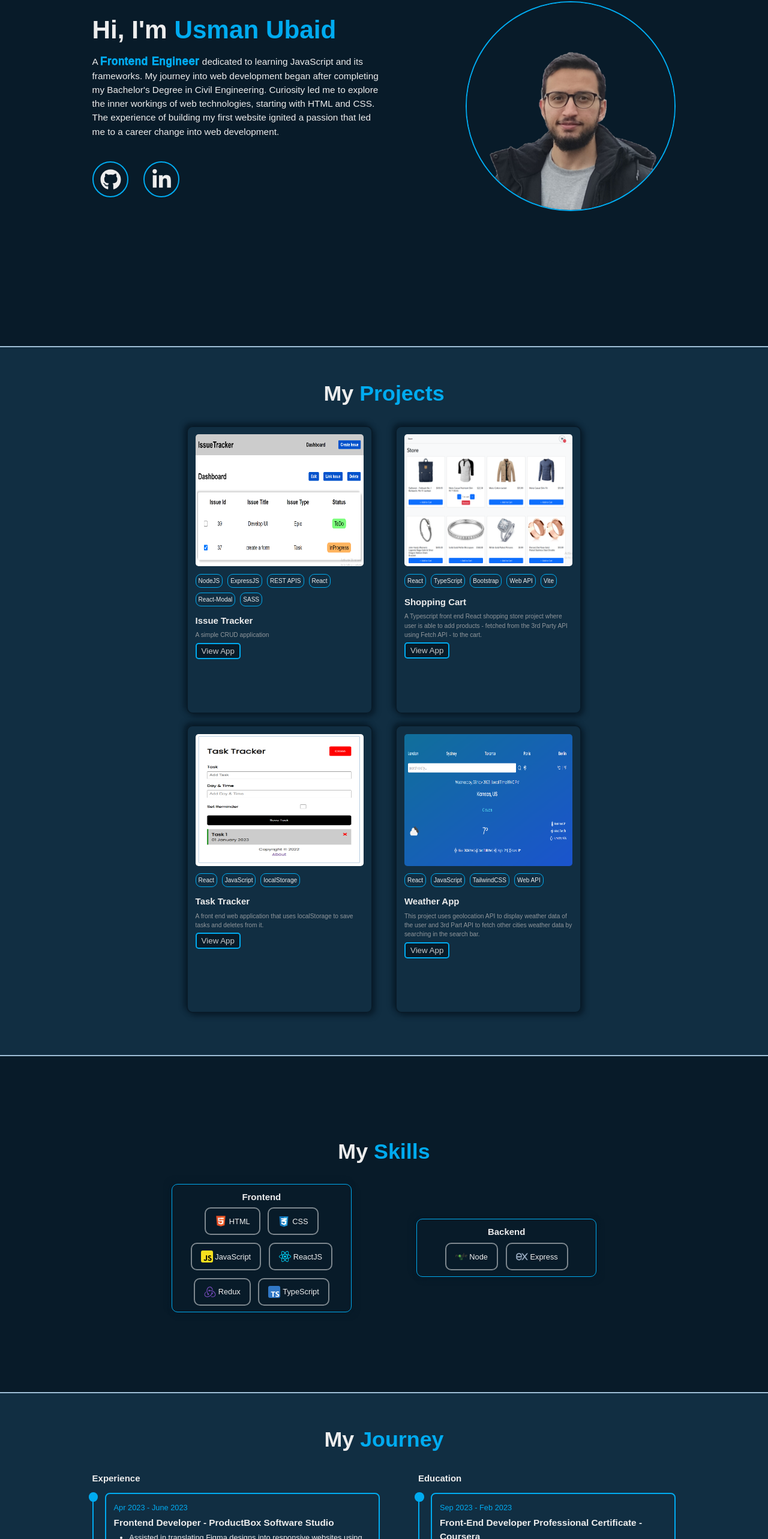
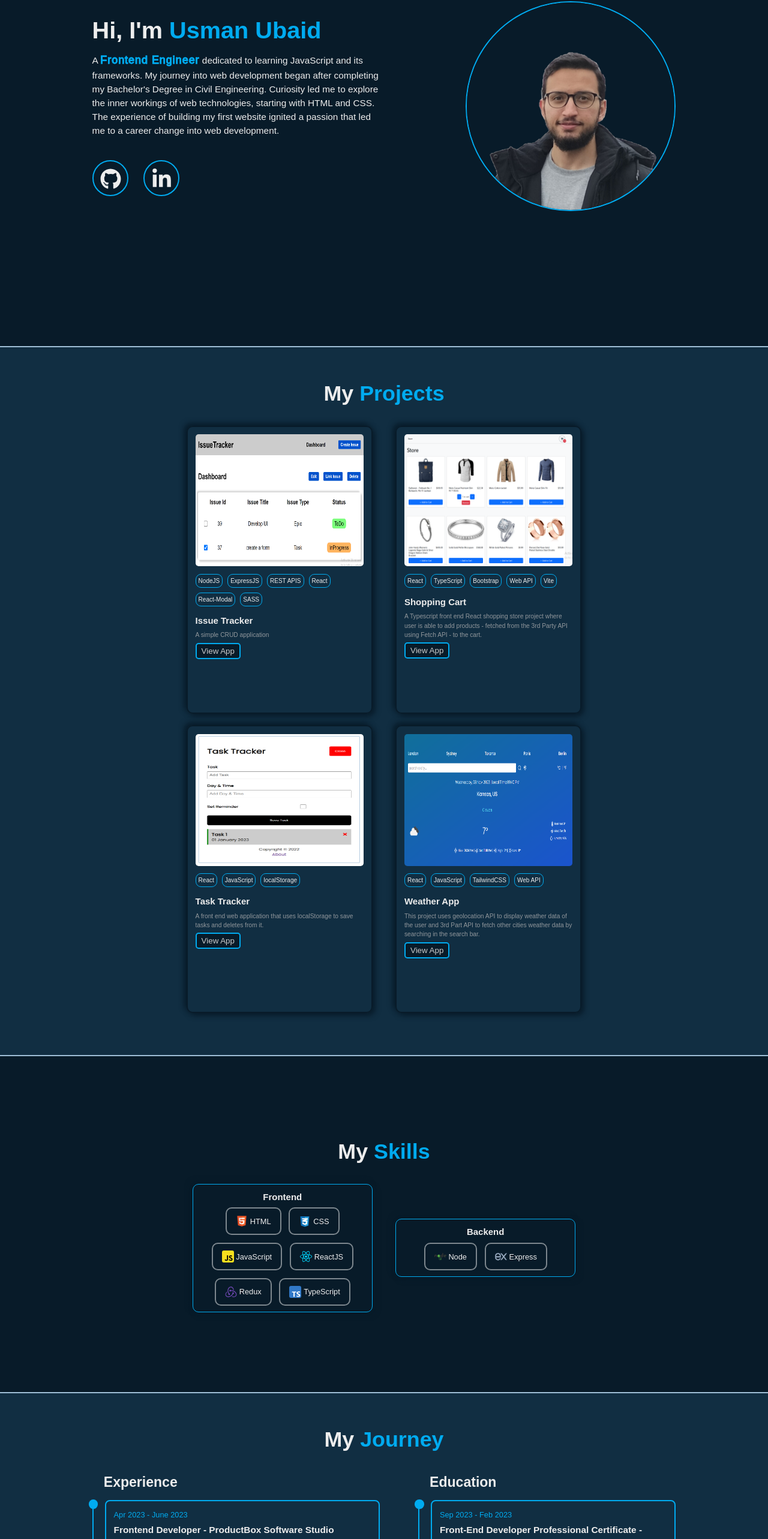
Before and after one commit to Usman-Ubaid/portfolio, a React (Vite) app: page / in a window 1280 px wide. Shown: the part 223-2789 px from the top of the page at 60% size. Built offline with nearby package versions, Linux system fonts and the light colour scheme.

Commit message:
minor css changes

```diff
--- a/src/components/Home.tsx
+++ b/src/components/Home.tsx
@@ -8,7 +8,6 @@ const Home = () => {
         <h1>
           Hi, I'm <span>Usman Ubaid</span>
         </h1>
-        {/* <h3>Frontend Engineer</h3> */}
         <p>
           A <span>Frontend Engineer</span> dedicated to learning JavaScript and
           its frameworks. My journey into web development began after completing
--- a/src/styles/css/main.css
+++ b/src/styles/css/main.css
@@ -79,16 +79,11 @@ span {
   gap: 2.5rem;
   font-weight: 500;
 }
-.header .bx-menu {
-  font-size: 3rem;
+.header .menu-bar {
+  font-size: 2.5rem;
   cursor: pointer;
   color: #ededed;
   display: none;
-}
-
-.navbar-bg {
-  background-color: #112e42;
-  border-bottom: 2px solid rgb(159, 191, 214);
 }
 
 @media (max-width: 820px) {
@@ -99,20 +94,27 @@ span {
     flex-direction: row;
     width: 100%;
   }
-  .header .menu-logo .bx-menu {
+  .header .menu-logo .menu-bar {
     display: block;
   }
-  .header .nav-list {
-    border-top: 2px solid #00abf0;
-    display: block;
-    background-color: #081b29;
+  .header .primary-nav {
     position: absolute;
-    padding: 0 9%;
     top: 100%;
     left: -100%;
     width: 100%;
-    transition: 0.25s ease;
-    transition-delay: 0.15s;
+    background-color: #081b29;
+    padding: 0 12%;
+    transition: transform 0.3s ease-in-out, left 0.3s ease-in-out;
+    transform: translateX(-100%);
+    pointer-events: none;
+  }
+  .header .primary-nav.active {
+    left: 0;
+    pointer-events: auto;
+    transform: translateX(0);
+  }
+  .header .nav-list {
+    display: block;
   }
   .header .nav-list a {
     display: block;
@@ -122,14 +124,6 @@ span {
   }
   .header .nav-list a:last-child {
     margin-bottom: 2.5rem;
-  }
-  .header .active {
-    left: 0;
-  }
-}
-@media (max-width: 600px) {
-  .header {
-    padding: 0.4rem 5%;
   }
 }
 .home {
@@ -144,10 +138,14 @@ span {
   margin-right: 2rem;
 }
 .home .intro-container h1 {
-  font-size: 3.3rem;
+  font-size: 3.1rem;
   font-weight: 700;
   line-height: 1.2;
-  white-space: nowrap;
+}
+@media (max-width: 425px) {
+  .home .intro-container h1 span {
+    display: block;
+  }
 }
 .home .intro-container p {
   font-size: 1.2rem;
@@ -265,7 +263,6 @@ span {
 }
 .education {
   background-color: #112e42;
-  min-height: 90vh;
   padding-top: 4rem;
   padding-bottom: 4rem;
 }
@@ -280,8 +277,9 @@ span {
   flex-direction: row;
   column-gap: 5rem;
 }
-.education .wrapper .column-box > h3 {
-  font-size: 2rem;
+.education .wrapper .left > h3,
+.education .wrapper .right > h3 {
+  font-size: 1.8rem;
   padding-left: 1.5rem;
 }
 
@@ -348,19 +346,11 @@ span {
 }
 
 @media (max-width: 920px) {
-  .education {
-    margin: 3rem 0;
-  }
   .education .wrapper {
     display: block;
   }
   .education .wrapper > .column-box:first-child {
     margin-bottom: 3rem;
-  }
-}
-@media (max-width: 600px) {
-  .education {
-    padding: 0 5%;
   }
 }
 .skills {
@@ -372,16 +362,16 @@ span {
 }
 @media (max-width: 920px) {
   .skills {
-    min-height: 80vh;
+    min-height: 90vh;
   }
 }
 .skills .card-wrapper {
   display: flex;
   align-items: center;
-  justify-content: space-around;
+  justify-content: center;
   flex-direction: row;
   flex-wrap: wrap;
-  width: 80%;
+  width: 100%;
   gap: 3rem;
 }
 .skills .card-wrapper .card {
@@ -501,13 +491,10 @@ span {
 }
 
 .footer {
-  padding: 3rem 8rem;
+  padding: 2rem 0;
 }
 .footer div {
   text-align: center;
-}
-.footer div p {
-  margin-bottom: 12px;
 }
 
 @media (max-width: 1280px) {
--- a/src/styles/scss/_education.scss
+++ b/src/styles/scss/_education.scss
@@ -3,7 +3,6 @@
 
 .education {
   background-color: $db-color;
-  min-height: 90vh;
   padding-top: 4rem;
   padding-bottom: 4rem;
 
@@ -16,8 +15,9 @@
     @include flex-center(flex-start, space-between, row);
     column-gap: 5rem;
 
-    .column-box > h3 {
-      font-size: 2rem;
+    .left > h3,
+    .right > h3 {
+      font-size: 1.8rem;
       padding-left: 1.5rem;
     }
   }
@@ -94,7 +94,6 @@
 
 @media (max-width: 920px) {
   .education {
-    margin: 3rem 0;
     .wrapper {
       display: block;
 
@@ -104,9 +103,3 @@
     }
   }
 }
-
-@media (max-width: 600px) {
-  .education {
-    padding: 0 5%;
-  }
-}
--- a/src/styles/scss/_home.scss
+++ b/src/styles/scss/_home.scss
@@ -10,10 +10,15 @@
     margin-right: 2rem;
 
     h1 {
-      font-size: 3.3rem;
+      font-size: 3.1rem;
       font-weight: 700;
       line-height: 1.2;
-      white-space: nowrap;
+
+      @media (max-width: 425px) {
+        span {
+          display: block;
+        }
+      }
     }
 
     p {
--- a/src/styles/scss/_skills.scss
+++ b/src/styles/scss/_skills.scss
@@ -6,13 +6,13 @@
   min-height: 70vh;
 
   @media (max-width: 920px) {
-    min-height: 80vh;
+    min-height: 90vh;
   }
 
   .card-wrapper {
-    @include flex-center(center, space-around, row);
+    @include flex-center(center, center, row);
     flex-wrap: wrap;
-    width: 80%;
+    width: 100%;
     gap: 3rem;
 
     .card {
```
